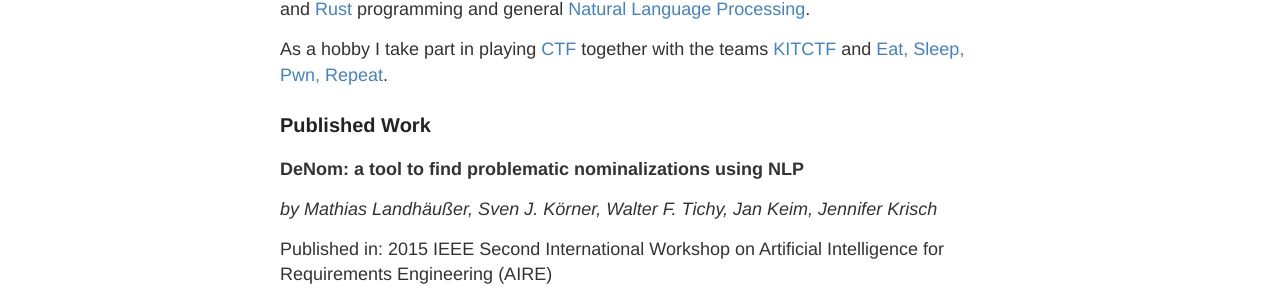
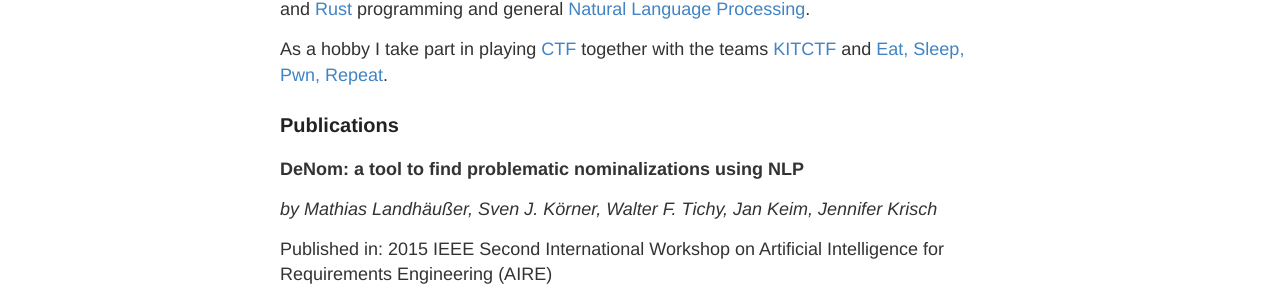
Before and after one commit to Gram21/Gram21.github.io, a Jekyll site: the page built from about.md, in a window 1280 px wide. Shown: the part 255-561 px from the top of the page. Built offline with Jekyll 4.4.1, drawn with Linux system fonts in a browser that asks for light colours.

Commit message:
header in about renamed

```diff
--- a/about.md
+++ b/about.md
@@ -9,7 +9,7 @@ I am interested in [Java](https://en.wikipedia.org/wiki/Java_(programming_langua
 
 As a hobby I take part in playing [CTF](https://ctftime.org/ctf-wtf/) together with the teams [KITCTF](https://kitctf.de/) and [Eat, Sleep, Pwn, Repeat](https://twitter.com/EatSleepPwnRpt).
 
-### Published Work
+### Publications
 **DeNom: a tool to find problematic nominalizations using NLP**
 
 *by Mathias Landhäußer, Sven J. Körner, Walter F. Tichy, Jan Keim, Jennifer Krisch*
```
